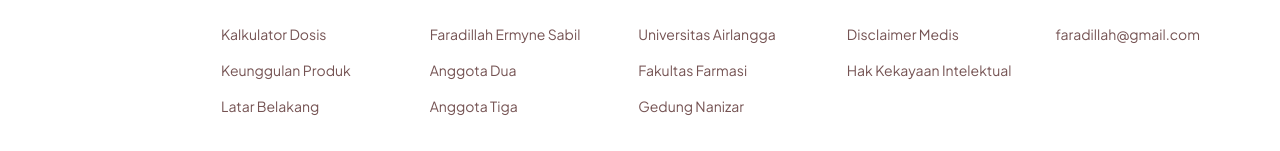
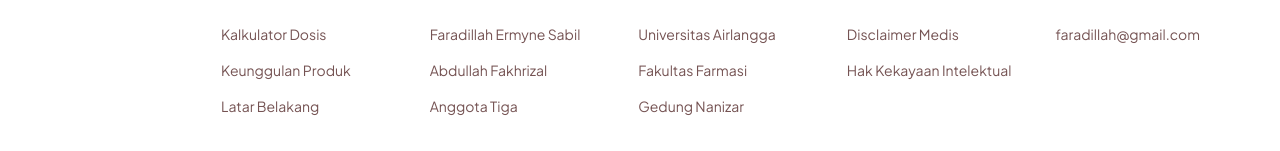
Before and after one commit to TendriZ/BMI-Calculator-Pharmacy, a Next.js app: page / in a window 1280 px wide. Shown: the part 2815-2966 px from the top of the page. Built offline with nearby package versions, Linux system fonts and the light colour scheme.

Commit message:
update: layout and footer changes

```diff
--- a/src/components/Footer.tsx
+++ b/src/components/Footer.tsx
@@ -54,7 +54,7 @@
                 <p className="font-bold text-maroon">Tim Peneliti</p>
                 <ul className="mt-6 space-y-4 text-sm">
                   <li><a href="https://www.linkedin.com/in/faradillah-sabil-321ba8321?utm_source=share_via&utm_content=profile&utm_medium=member_android" target="_blank" rel="noopener noreferrer" className="text-dark/70 transition hover:text-maroon">Faradillah Ermyne Sabil</a></li>
-                  <li><a href="#" className="text-dark/70 transition hover:text-maroon">Anggota Dua</a></li>
+                  <li><a href="https://www.linkedin.com/in/abdullah-fakhrizal-57a1b1319/" target="_blank" rel="noopener noreferrer" className="text-dark/70 transition hover:text-maroon">Abdullah Fakhrizal</a></li>
                   <li><a href="#" className="text-dark/70 transition hover:text-maroon">Anggota Tiga</a></li>
                 </ul>
               </div>
@@ -63,9 +63,9 @@
               <div className="col-span-2 sm:col-span-1">
                 <p className="font-bold text-maroon">Afiliasi Riset</p>
                 <ul className="mt-6 space-y-4 text-sm">
-                  <li><span className="text-dark/70 block">Universitas Airlangga</span></li>
-                  <li><span className="text-dark/70 block">Fakultas Farmasi</span></li>
-                  <li><span className="text-dark/70 block">Gedung Nanizar</span></li>
+                  <li><a href="https://www.unair.ac.id/" target="_blank" rel="noopener noreferrer" className="text-dark/70 transition hover:text-maroon">Universitas Airlangga</a></li>
+                  <li><a href="https://unair.ac.id/fakultas-farmasi/" target="_blank" rel="noopener noreferrer" className="text-dark/70 transition hover:text-maroon">Fakultas Farmasi</a></li>
+                  <li><a href="https://www.youtube.com/shorts/c2n_uj04I1I" target="_blank" rel="noopener noreferrer" className="text-dark/70 transition hover:text-maroon">Gedung Nanizar</a></li>
                 </ul>
               </div>
 
```
Also changed, not shown: src/app/layout.tsx (line endings or trailing spaces).
